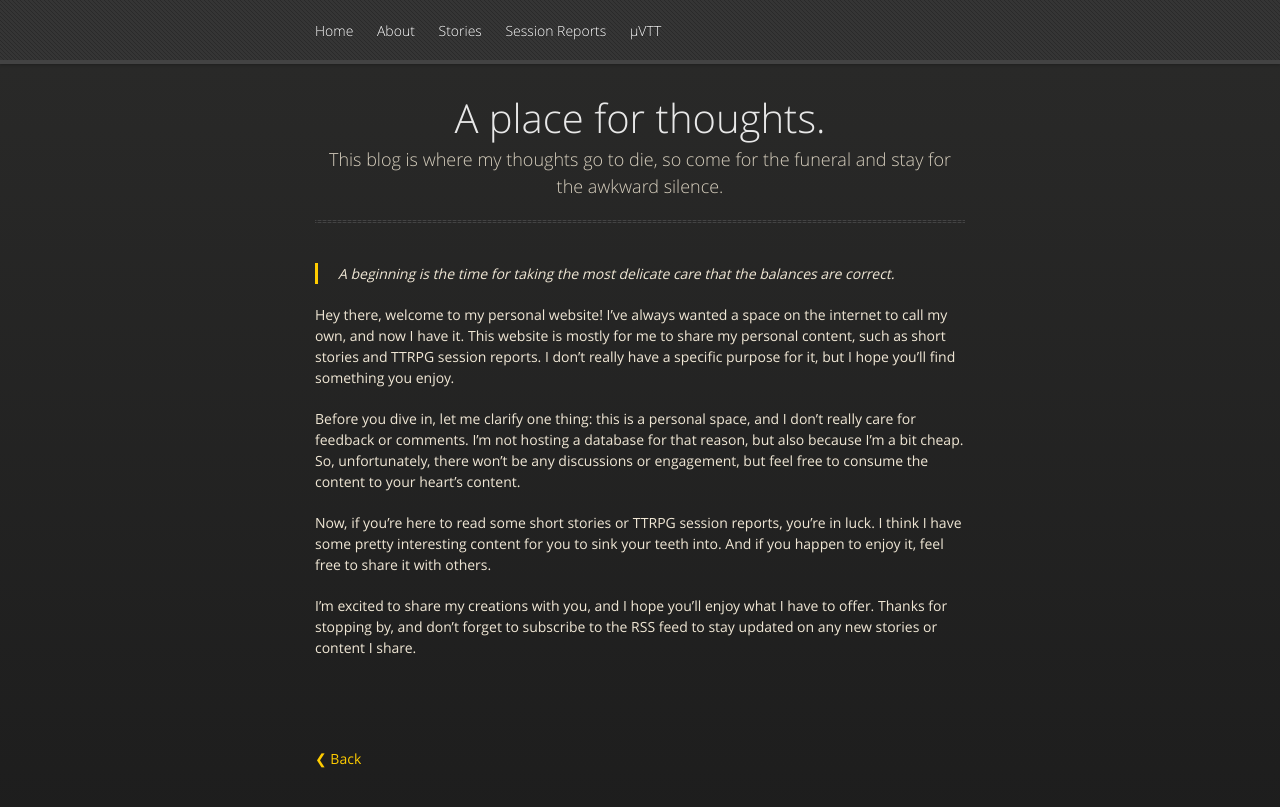
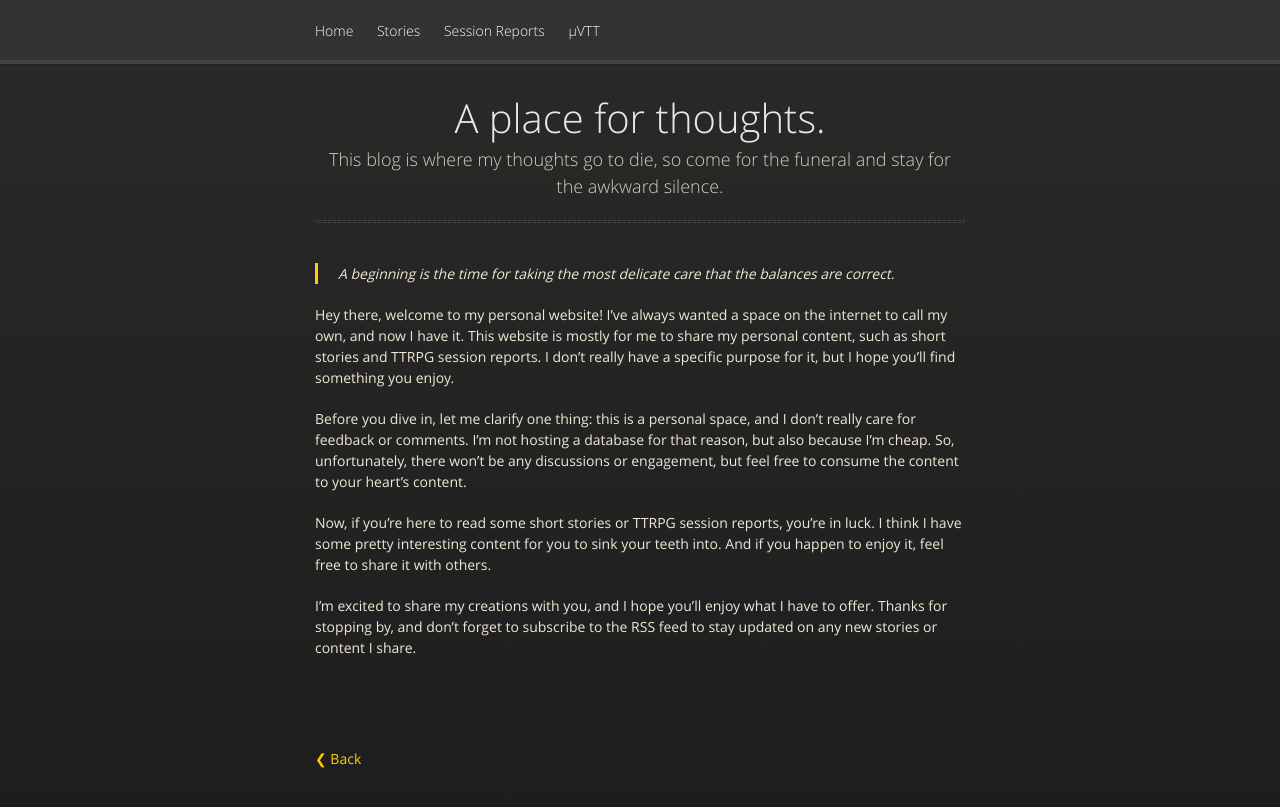
Before and after one commit to jmtrafny/jmtrafny.github.io, a Jekyll site: the page built from _posts/2023-05-06-hello-world.markdown, in a window 1280 px wide. Shown: the top 807 px of the page. Built offline with Jekyll 4.4.1, drawn with Linux system fonts in a browser that asks for light colours.

Commit message:
removed about

```diff
--- a/_includes/header.html
+++ b/_includes/header.html
@@ -2,7 +2,7 @@
     <nav>
         <ul>
             <li><a href="{{ '/' | relative_url }}">Home</a></li>
-            <li><a href="{{ '/about' | relative_url }}">About</a></li>
+            <!-- <li><a href="{{ '/about' | relative_url }}">About</a></li> -->
             <li><a href="{{ '/stories' | relative_url }}">Stories</a></li>
             <li><a href="{{ '/reports' | relative_url }}">Session Reports</a></li>
             <li><a href="{{ '/micro-vtt' | relative_url }}">µVTT</a></li>
@@ -10,7 +10,7 @@
         <div class="mobile-nav-wrapper">
             <select id="mobile-nav" class="mobile-nav">
                 <option value="{{ '/' | relative_url }}">Home</option>
-                <option value="{{ '/about' | relative_url }}">About</option>
+                <!-- <option value="{{ '/about' | relative_url }}">About</option> -->
                 <option value="{{ '/stories' | relative_url }}">Stories</option>
                 <option value="{{ '/reports' | relative_url }}">Session Reports</option>
                 <option value="{{ '/micro-vtt' | relative_url }}">µVTT</option>
--- a/_posts/2023-05-06-hello-world.markdown
+++ b/_posts/2023-05-06-hello-world.markdown
@@ -9,7 +9,7 @@ categories: blog post
 
 Hey there, welcome to my personal website! I've always wanted a space on the internet to call my own, and now I have it. This website is mostly for me to share my personal content, such as short stories and TTRPG session reports. I don't really have a specific purpose for it, but I hope you'll find something you enjoy.
 
-Before you dive in, let me clarify one thing: this is a personal space, and I don't really care for feedback or comments. I'm not hosting a database for that reason, but also because I'm a bit cheap. So, unfortunately, there won't be any discussions or engagement, but feel free to consume the content to your heart's content.
+Before you dive in, let me clarify one thing: this is a personal space, and I don't really care for feedback or comments. I'm not hosting a database for that reason, but also because I'm cheap. So, unfortunately, there won't be any discussions or engagement, but feel free to consume the content to your heart's content.
 
 Now, if you're here to read some short stories or TTRPG session reports, you're in luck. I think I have some pretty interesting content for you to sink your teeth into. And if you happen to enjoy it, feel free to share it with others.
 
```
